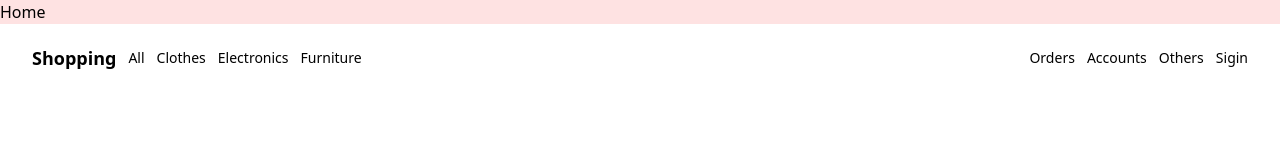
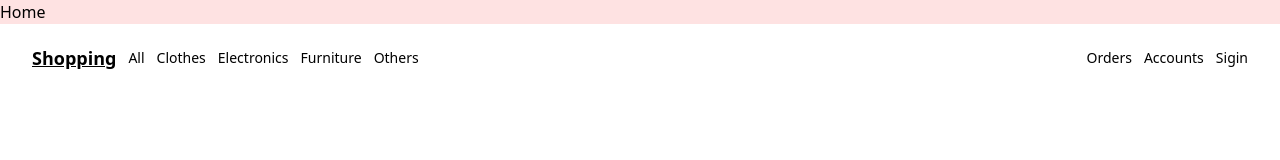
Before and after one commit to AlexixsGit/online-ecommerce-vite, a React (Vite) app: page / in a window 1280 px wide. Shown: the top 160 px of the page. Built offline with nearby package versions, Linux system fonts and the light colour scheme.

Commit message:
Added underlined style to the active tab in the navbar

```diff
--- a/src/Navbar/Navbar.jsx
+++ b/src/Navbar/Navbar.jsx
@@ -1,54 +1,66 @@
 import { NavLink } from "react-router-dom";
 
 const Navbar = () => {
+    const activeStyle = 'underline';
     return (
         <nav className="flex justify-between items-center fixed z-10 w-full py-5 px-8 text-sm font-light">
             <ul className="flex items-center gap-3">
                 <li className="font-semibold text-lg">
-                    <NavLink to='/'>
+                    <NavLink to='/'
+                        className={({ isActive }) => isActive ? activeStyle : undefined}>
                         Shopping
                     </NavLink>
+
                 </li>
                 <li>
-                    <NavLink to='/'>
+                    <NavLink to='/all'
+                        className={({ isActive }) => isActive ? activeStyle : undefined}>
                         All
                     </NavLink>
                 </li>
                 <li>
-                    <NavLink to='/clothes'>
+                    <NavLink to='/clothes'
+                        className={({ isActive }) => isActive ? activeStyle : undefined}>
                         Clothes
                     </NavLink>
                 </li>
                 <li>
-                    <NavLink to='/electronics'>
+                    <NavLink to='/electronics'
+                        className={({ isActive }) => isActive ? activeStyle : undefined}>
                         Electronics
                     </NavLink>
                 </li>
                 <li>
-                    <NavLink to='/furniture'>
+                    <NavLink to='/furniture'
+                        className={({ isActive }) => isActive ? activeStyle : undefined}>
                         Furniture
+                    </NavLink>
+                </li>
+                <li>
+                    <NavLink to='/others'
+                        className={({ isActive }) => isActive ? activeStyle : undefined}>
+                        Others
                     </NavLink>
                 </li>
             </ul>
 
             <ul className="flex items-center gap-3">
                 <li>
-                    <NavLink to='/order'>
+                    <NavLink to='/order'
+                        className={({ isActive }) => isActive ? activeStyle : undefined}>
                         Orders
                     </NavLink>
                 </li>
                 <li>
-                    <NavLink to='/account'>
+                    <NavLink to='/account'
+                        className={({ isActive }) => isActive ? activeStyle : undefined}>
                         Accounts
                     </NavLink>
                 </li>
+
                 <li>
-                    <NavLink to='/'>
-                        Others
-                    </NavLink>
-                </li>
-                <li>
-                    <NavLink to='/sign-in'>
+                    <NavLink to='/sign-in'
+                        className={({ isActive }) => isActive ? activeStyle : undefined}>
                         Sigin
                     </NavLink>
                 </li>
```
